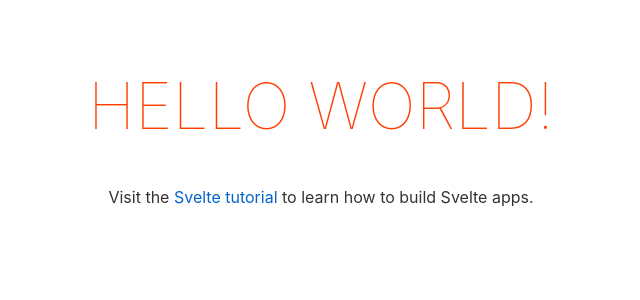
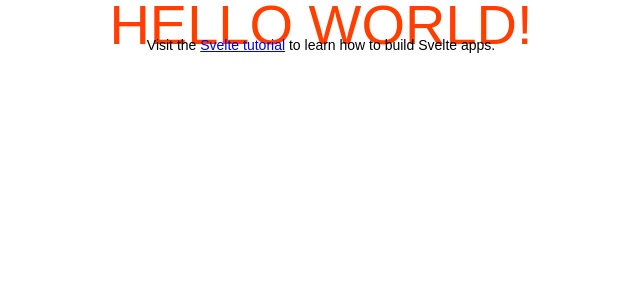
Before and after one commit to yj-oh/svelte-post-it, a Svelte app: page / in a window 1280 px wide. Shown: the top 300 px of the page, without its empty margins (319-959 px from the left). Built offline with nearby package versions, Linux system fonts and the light colour scheme.

Commit message:
[수정] global.css | Reset CSS v1.1

```diff
--- a/public/global.css
+++ b/public/global.css
@@ -1,63 +1,40 @@
-html, body {
-	position: relative;
-	width: 100%;
-	height: 100%;
+/*
+	Reset CSS
+	v1.1
+	Last updated : 2021.05.24
+	Author : Yunju Oh
+ */
+* {
+    box-sizing:border-box;
 }
-
-body {
-	color: #333;
-	margin: 0;
-	padding: 8px;
-	box-sizing: border-box;
-	font-family: -apple-system, BlinkMacSystemFont, "Segoe UI", Roboto, Oxygen-Sans, Ubuntu, Cantarell, "Helvetica Neue", sans-serif;
+html, body, div, span, iframe,
+h1, h2, h3, h4, h5, h6, p, pre,
+a, address, img, ins, strong, b,
+input, select, textarea,
+dl, dt, dd, ol, ul, li,
+form, label, table, thead, tbody, tr, th, td,
+header, footer, section, article, aside,
+nav, menu, hgroup, figure, figcaption {
+    margin:0;
+    padding:0;
 }
-
-a {
-	color: rgb(0,100,200);
-	text-decoration: none;
+html, body, #root {
+    width:100%;
+    height:100%;
+    font-size:14px;
+    line-height:1.5em;
+    font-family:'맑은 고딕', Sans-serif, serif;
 }
-
-a:hover {
-	text-decoration: underline;
+header, footer, section, article, aside,
+nav, menu, hgroup, figure, figcaption {
+    display:block;
 }
-
-a:visited {
-	color: rgb(0,80,160);
+img	{
+    border:0;
 }
-
-label {
-	display: block;
+ul, ol {
+    list-style:none;
 }
-
-input, button, select, textarea {
-	font-family: inherit;
-	font-size: inherit;
-	-webkit-padding: 0.4em 0;
-	padding: 0.4em;
-	margin: 0 0 0.5em 0;
-	box-sizing: border-box;
-	border: 1px solid #ccc;
-	border-radius: 2px;
+input, select, textarea, button	{
+    outline:none;
 }
-
-input:disabled {
-	color: #ccc;
-}
-
-button {
-	color: #333;
-	background-color: #f4f4f4;
-	outline: none;
-}
-
-button:disabled {
-	color: #999;
-}
-
-button:not(:disabled):active {
-	background-color: #ddd;
-}
-
-button:focus {
-	border-color: #666;
-}
```
